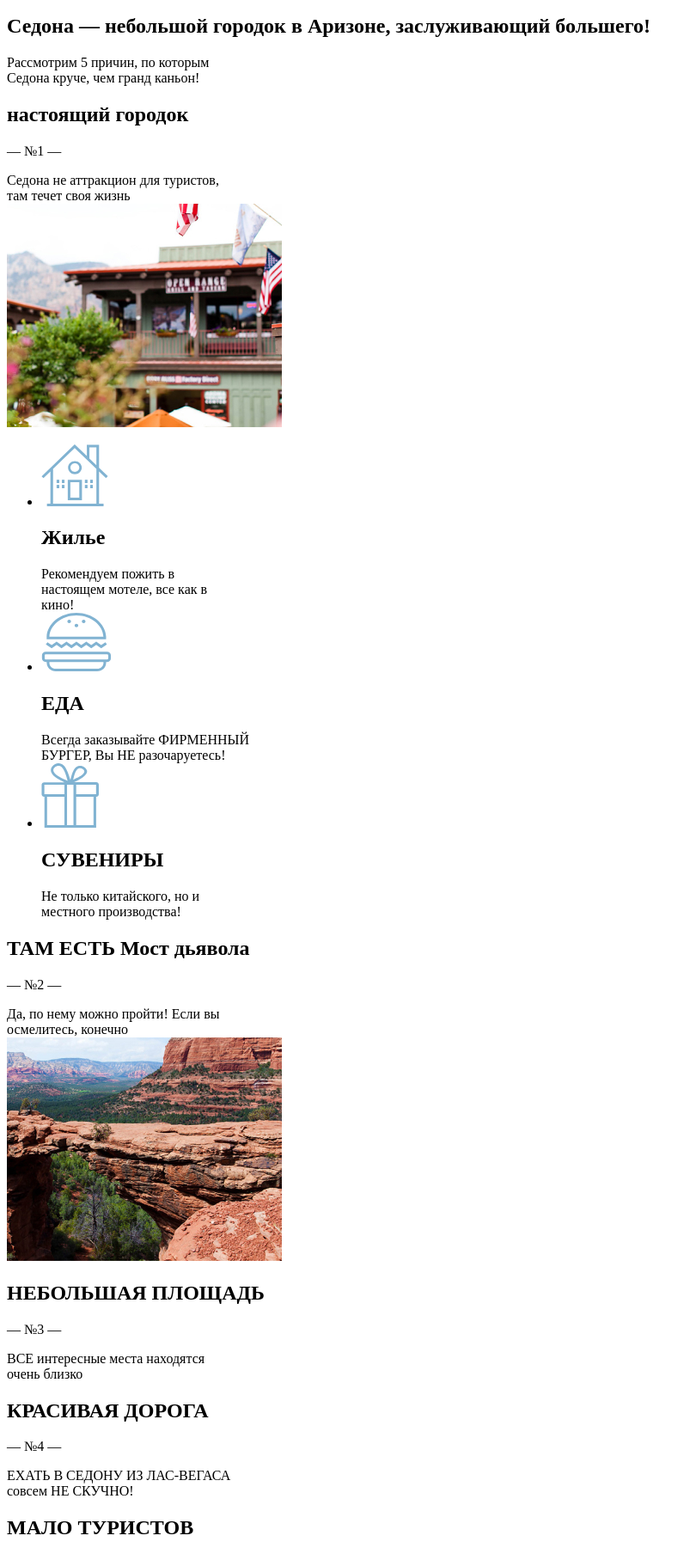
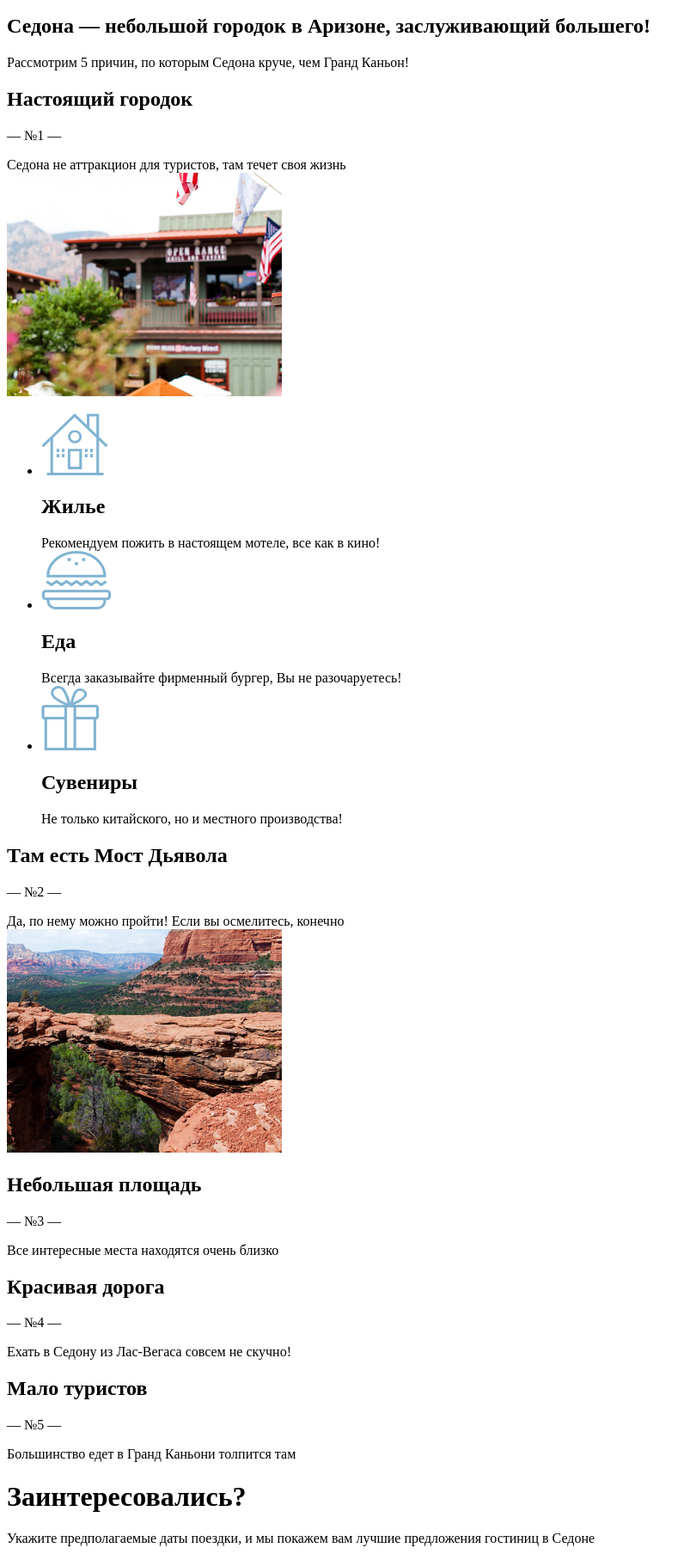
Before and after one commit to htmlacademy-adaptive/2094261-sedona-28, a website: page source/index.html in a window 1280 px wide. Shown: the part 676-2484 px from the top of the page at 86% size, without its empty margins (0-810 px from the left). Drawn offline with Linux system fonts and the light colour scheme.

Commit message:
Вносит правки

```diff
--- a/source/index.html
+++ b/source/index.html
@@ -6,6 +6,7 @@
   </head>
   <body>
     <header class="header">
+
       <button class="header__menu-button hamburger hamburger--collapse">≡</button>
       <nav class="header__menu-navigation main-navigation">
         <ul class="main-navigation__list">
@@ -19,10 +20,11 @@
             <a href="form.html" class="main-navigation__link">Форма Отзыва</a>
           </li>
           <li class="main-navigation__item">
-            <a href="#" class="main-navigation__link">HTML ACADEMY</a>
+            <a href="#" class="main-navigation__link">Html academy</a>
           </li>
         </ul>
       </nav>
+
       <div class="header__logo main-logo">
         <a href="index.html" class="main-logo__link">
           <img class="main-logo__image" src="img/header-logo.svg" alt="Логотип городка Седона на главной странице." width="185" height="96">
@@ -38,13 +40,13 @@
 
         <div class="advantages__item advantages__item--main">
           <h2 class="advantages__item-header advantages-header">Седона — небольшой городок в Аризоне, заслуживающий большего!</h2>
-            <div class="advantages__item-description advantages-description">Рассмотрим 5 причин, по которым <br> Седона круче, чем гранд каньон!</div>
+          <div class="advantages__item-description advantages-description">Рассмотрим 5 причин, по которым Седона круче, чем Гранд Каньон!</div>
         </div>
 
         <div class="advantages__item advantages__item--main-pic-left advantages__item--blue">
-            <h2 class="advantages__item-header advantages__item-header--blue advantages-header">настоящий городок</h2>
+          <h2 class="advantages__item-header advantages__item-header--blue advantages-header">Настоящий городок</h2>
           <p class="advantages__item-numper advantages__item-numper--blue advantages-number">— №1 —</p>
-            <div class="advantages__item-description advantages__item-description--blue advantages-description">Седона не аттракцион для туристов, <br> там течет своя жизнь</div>
+          <div class="advantages__item-description advantages__item-description--blue advantages-description">Седона не аттракцион для туристов, там течет своя жизнь</div>
           <img class="advantages__item-photo-block photo-block-advantage-right" src="img/motel-photo.jpg" alt="" width="320" height="260">
         </div>
 
@@ -65,8 +67,9 @@
                 <path d="M60.06 47.1387H56.9666V51.0171H60.06V47.1387Z" fill="#81B3D2"/>
               </svg>
               <h2 class="advantages__list-additional-header advantages-header">Жилье</h2>
-                <div class="advantages__list-additional-description advantages-description">Рекомендуем пожить в <br> настоящем мотеле, все как в <br> кино!</div>
+              <div class="advantages__list-additional-description advantages-description">Рекомендуем пожить в настоящем мотеле, все как в кино!</div>
             </li>
+
             <li class="advantages__list-additional-element">
               <svg class="advantages__list-additional-icon" width="82" height="68" viewBox="0 0 82 68" fill="none" xmlns="http://www.w3.org/2000/svg">
                 <path d="M76.5286 45.3324H5.36029C2.8336 45.3324 0.833313 47.3034 0.833313 49.57V53.0192C0.833313 55.2858 2.8336 57.1582 5.36029 57.1582H6.41307V58.1437C6.41307 63.5639 11.1506 67.9 16.8356 67.9H65.0532C70.8435 67.9 75.4758 63.4653 75.4758 58.1437V57.1582H76.5286C78.95 57.1582 81.0555 55.2858 81.0555 52.9206V49.4714C81.0555 47.3034 79.0553 45.3324 76.5286 45.3324ZM72.4227 58.1437C72.4227 61.8886 69.1591 64.9436 65.1585 64.9436H16.7304C12.7298 64.9436 9.46615 61.8886 9.46615 58.1437V57.1582H72.4227V58.1437ZM77.8972 52.9206C77.8972 53.6105 77.2655 54.2018 76.5286 54.2018H5.36029C4.62334 54.2018 3.99167 53.6105 3.99167 52.9206V49.4714C3.99167 48.8801 4.62334 48.2889 5.36029 48.2889H76.6338C77.3708 48.2889 78.0025 48.8801 78.0025 49.57V52.9206H77.8972Z" fill="#81B3D2"/>
@@ -76,47 +79,50 @@
                 <path d="M32.5221 11.924C33.685 11.924 34.6277 11.0416 34.6277 9.95303C34.6277 8.86449 33.685 7.98206 32.5221 7.98206C31.3593 7.98206 30.4166 8.86449 30.4166 9.95303C30.4166 11.0416 31.3593 11.924 32.5221 11.924Z" fill="#81B3D2"/>
                 <path d="M49.3667 11.924C50.5296 11.924 51.4723 11.0416 51.4723 9.95303C51.4723 8.86449 50.5296 7.98206 49.3667 7.98206C48.2039 7.98206 47.2612 8.86449 47.2612 9.95303C47.2612 11.0416 48.2039 11.924 49.3667 11.924Z" fill="#81B3D2"/>
               </svg>
-                <h2 class="advantages__list-additional-header advantages-header">ЕДА</h2>
-                <div class="advantages__list-additional-description advantages-description">Всегда заказывайте ФИРМЕННЫЙ <br> БУРГЕР, Вы НЕ разочаруетесь!</div>
+              <h2 class="advantages__list-additional-header advantages-header">Еда</h2>
+              <div class="advantages__list-additional-description advantages-description">Всегда заказывайте фирменный бургер, Вы не разочаруетесь!</div>
             </li>
+
             <li class="advantages__list-additional-element">
               <svg class="advantages__list-additional-icon" width="67" height="75" viewBox="0 0 67 75" fill="none" xmlns="http://www.w3.org/2000/svg">
                 <path d="M64.016 22.1167H63.9104H38.2583C52.615 15.3189 53.7762 11.0202 53.2484 8.62098C52.0872 4.72221 47.3368 1.72316 42.9031 3.32266C37.0971 5.42199 35.5136 13.6194 33.9302 19.5175C31.9245 13.5194 30.0243 5.92183 25.485 2.02307C24.2183 0.923414 22.3181 -0.176239 19.4679 0.0236982C15.2453 0.423572 9.22814 5.32202 11.7617 10.8203C14.0841 16.1186 21.7903 19.5175 26.9629 22.2167H3.42211C1.73308 22.2167 0.466309 23.5163 0.466309 25.0158V36.2123C0.466309 37.8118 1.83864 39.0114 3.42211 39.0114H3.7388V75H63.9104V39.0114H64.016C65.705 39.0114 66.9718 37.7118 66.9718 36.2123V25.0158C66.9718 23.4163 65.5994 22.1167 64.016 22.1167ZM44.5922 5.82187C46.809 5.52196 49.7648 7.12146 50.0815 9.02085C50.5038 11.72 46.5979 14.2192 44.8033 15.3189C42.1642 17.0183 39.6306 17.918 37.2027 19.3176C38.0472 15.6188 39.8418 6.42168 44.5922 5.82187ZM20.7346 15.6188C18.4122 14.1192 13.9785 11.2202 14.0841 7.9212C14.1897 4.32234 20.1013 1.42326 23.2682 4.1224C27.2796 7.42136 29.1798 15.1189 30.6577 20.5172C27.2796 18.9177 24.1127 17.7181 20.7346 15.6188ZM26.9629 72.0009H6.80016V39.0114H26.9629V72.0009ZM26.9629 36.0123H3.63324V25.1158H26.9629V36.0123ZM37.5194 72.0009H30.0243V25.1158H37.5194V72.0009ZM60.7435 72.0009H40.6863V39.0114H60.8491V72.0009H60.7435ZM63.8049 36.0123H40.6863V25.1158H63.8049V36.0123Z" fill="#81B3D2"/>
                 </svg>
-                <h2 class="advantages__list-additional-header advantages-header">СУВЕНИРЫ</h2>
-                <div class="advantages__list-additional-description advantages-description">Не только китайского, но и <br> местного производства!</div>
+              <h2 class="advantages__list-additional-header advantages-header">Сувениры</h2>
+              <div class="advantages__list-additional-description advantages-description">Не только китайского, но и местного производства!</div>
             </li>
           </ul>
 
         <div class="advantages__item advantages__item--main-pic-right advantages__item--blue">
-            <h2 class="advantages__item-header advantages__item-header--blue advantages-header">ТАМ ЕСТЬ Мост дьявола</h2>
+          <h2 class="advantages__item-header advantages__item-header--blue advantages-header">Там есть Мост Дьявола</h2>
           <p class="advantages__item-numper advantages__item-numper--blue advantages-number">— №2 —</p>
-            <div class="advantages__item-description advantages__item-description--blue advantages-description">Да, по нему можно пройти! Если вы <br> осмелитесь, конечно</div>
+          <div class="advantages__item-description advantages__item-description--blue advantages-description">Да, по нему можно пройти! Если вы осмелитесь, конечно</div>
           <img class="advantages__item-photo-block photo-block-advantage-left" src="img/canyon-photo.jpg" alt="" width="320" height="260">
         </div>
 
         <div class="advantages__item advantages__item-element advantages-intro">
-            <h2 class="advantages__item-header advantages-header">НЕБОЛЬШАЯ ПЛОЩАДЬ</h2>
+          <h2 class="advantages__item-header advantages-header">Небольшая площадь</h2>
           <p class="advantages__item-numper advantages-number">— №3 —</p>
-            <div class="advantages__item-description advantages-description">ВСЕ интересные места находятся <br> очень близко</div>
+          <div class="advantages__item-description advantages-description">Все интересные места находятся очень близко</div>
         </div>
+
         <div class="advantages__item advantages__list-element advantages-intro">
-            <h2 class="advantages__item-header advantages-header">КРАСИВАЯ ДОРОГА</h2>
+          <h2 class="advantages__item-header advantages-header">Красивая дорога</h2>
           <p class="advantages__item-numper advantages-number">— №4 —</p>
-            <div class="advantages__item-description advantages-description">ЕХАТЬ В СЕДОНУ ИЗ ЛАС-ВЕГАСА <br> совсем НЕ СКУЧНО!</div>
+          <div class="advantages__item-description advantages-description">Ехать в Седону из Лас-Вегаса совсем не скучно!</div>
         </div>
+
         <div class="advantages__item advantages__list-element advantages-intro">
-            <h2 class="advantages__item-header advantages-header">МАЛО ТУРИСТОВ</h2>
+          <h2 class="advantages__item-header advantages-header">Мало туристов</h2>
           <p class="advantages__item-numper advantages-number">— №5 —</p>
-            <div class="advantages__item-description advantages-description">Большинство едет в гранд каньони <br> толпится там</div>
+          <div class="advantages__item-description advantages-description">Большинство едет в Гранд Каньони толпится там</div>
         </div>
 
       </section>
 
       <div class="newsletter">
-        <h1 class="newsletter__header">ЗАИНТЕРЕСОВАЛИСЬ?</h1>
-        <p class="newsletter__description advantages-description">Укажите предполагаемые даты поездки, <br> и мы покажем вам лучшие предложения гостиниц в седоне</p>
-        <a class="newsletter__button button" href="#">найти гостиницу</a>
+        <h1 class="newsletter__header">Заинтересовались?</h1>
+        <p class="newsletter__description advantages-description">Укажите предполагаемые даты поездки, и мы покажем вам лучшие предложения гостиниц в Седоне</p>
+        <a class="newsletter__button button" href="#">Найти гостиницу</a>
       </div>
 
       <div class="map">
```
Also changed, not shown: source/catalog.html (+5 -5 lines), source/form.html (+15 -15 lines). Lines whose indentation alone changed are shown as unchanged.
